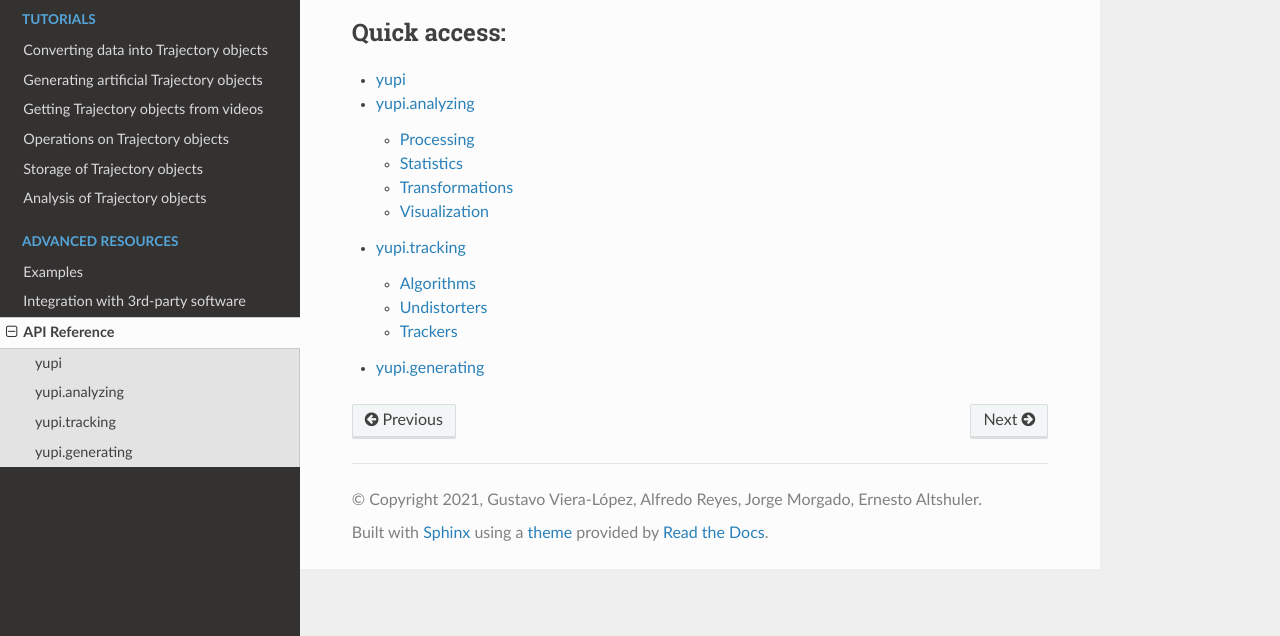
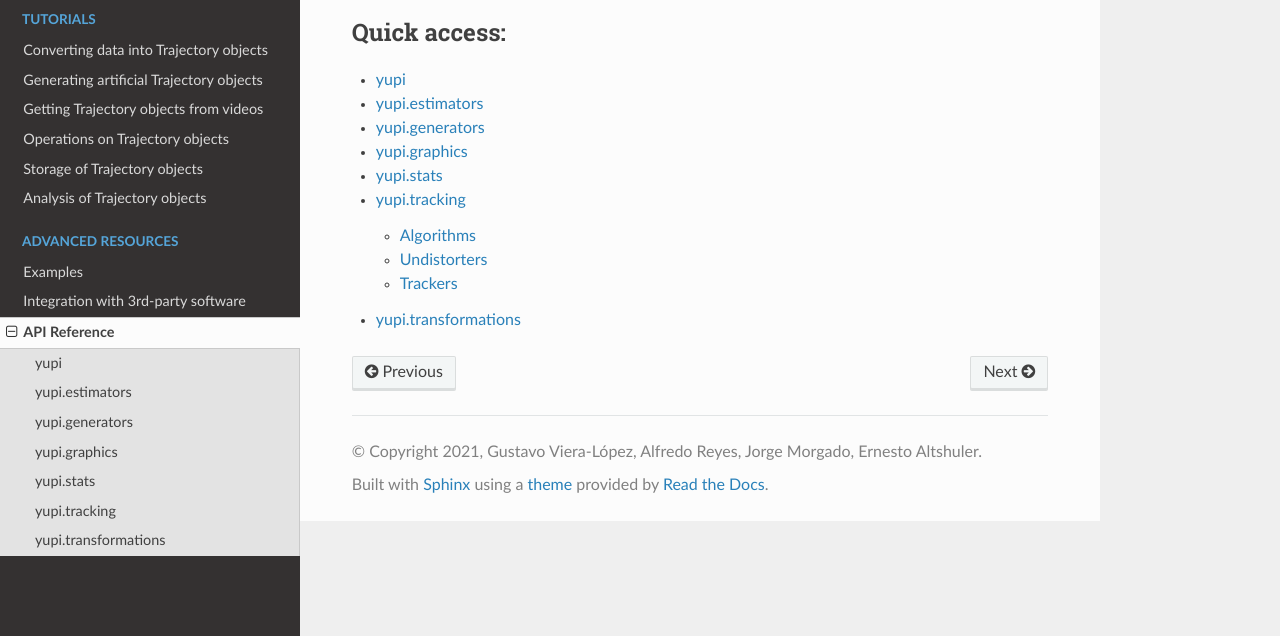
Before and after one commit to yupidevs/yupi, a Sphinx documentation site: the page built from docs/source/api_reference/api_reference.rst, in a window 1280 px wide, cut to the strip 264-900 px from the top of the page. Built offline with Sphinx 7.4.7 and the Read the Docs theme 2.0.0, drawn with Linux system fonts in a browser that asks for light colours.

Commit message:
Fix api reference

```diff
--- a/docs/source/api_reference/analyzing/processing.rst
+++ /dev/null
@@ -1,5 +0,0 @@
-Processing
-==========
-
-.. automodule:: processing
-  :members:
--- a/docs/source/api_reference/analyzing/statistics.rst
+++ /dev/null
@@ -1,5 +0,0 @@
-Statistics
-==========
-
-.. automodule:: statistics
-  :members:
--- a/docs/source/api_reference/analyzing/visualization.rst
+++ /dev/null
@@ -1,5 +0,0 @@
-Visualization
-=============
-
-.. automodule:: visualization
-  :members:
--- a/docs/source/api_reference/api_reference.rst
+++ b/docs/source/api_reference/api_reference.rst
@@ -8,6 +8,9 @@ API Reference
    :caption: Quick access:
 
    yupi
-   analyzing/analyzing
+   estimators/estimators
+   generators/generators
+   graphics/graphics
+   stats/stats
    tracking/tracking
-   generating/generating
+   transformations/transformations
--- /dev/null
+++ b/docs/source/api_reference/estimators/estimators.rst
@@ -0,0 +1,5 @@
+yupi.estimators
+===============
+
+.. automodule:: estimators
+   :members:
--- a/docs/source/api_reference/generating/generating.rst
+++ /dev/null
@@ -1,6 +0,0 @@
-yupi.generating
-===============
-
-
-.. automodule:: generating
-  :members:
--- /dev/null
+++ b/docs/source/api_reference/generators/generators.rst
@@ -0,0 +1,5 @@
+yupi.generators
+===============
+
+.. automodule:: generators
+   :members:
--- /dev/null
+++ b/docs/source/api_reference/graphics/graphics.rst
@@ -0,0 +1,5 @@
+yupi.graphics
+=============
+
+.. automodule:: graphics
+   :members:
--- /dev/null
+++ b/docs/source/api_reference/stats/stats.rst
@@ -0,0 +1,5 @@
+yupi.stats
+==========
+
+.. automodule:: stats
+   :members:
--- a/docs/source/api_reference/tracking/tracking.rst
+++ b/docs/source/api_reference/tracking/tracking.rst
@@ -1,6 +1,5 @@
 yupi.tracking
 =============
-
 
 .. automodule:: tracking
 
--- a/docs/source/api_reference/analyzing/transformations.rst
+++ b/docs/source/api_reference/transformations/transformations.rst
@@ -1,5 +1,5 @@
-Transformations
-===============
+yupi.transformations
+====================
 
 .. automodule:: transformations
   :members:
--- a/docs/source/conf.py
+++ b/docs/source/conf.py
@@ -14,9 +14,12 @@ import os
 import sys
 sys.path.insert(0, os.path.abspath('../../'))
 sys.path.insert(0, os.path.abspath('../../yupi/'))
+sys.path.insert(0, os.path.abspath('../../yupi/estimators/'))
+sys.path.insert(0, os.path.abspath('../../yupi/generators/'))
+sys.path.insert(0, os.path.abspath('../../yupi/graphics/'))
+sys.path.insert(0, os.path.abspath('../../yupi/stats/'))
 sys.path.insert(0, os.path.abspath('../../yupi/tracking/'))
-sys.path.insert(0, os.path.abspath('../../yupi/analyzing/'))
-sys.path.insert(0, os.path.abspath('../../yupi/generating/'))
+sys.path.insert(0, os.path.abspath('../../yupi/transformations/'))
 
 
 # -- Project information -----------------------------------------------------
--- a/docs/source/tutorials/operations.rst
+++ b/docs/source/tutorials/operations.rst
@@ -35,7 +35,7 @@ Spacial scaling of a trajectory can be also achieved by multiplying it by a cons
     scaled_traj = traj * 3   # scaled_traj points: [[3,6], [9,9], [12,6]]
 
 
-This operation can be made in-place when using the operator *=.
+This operation can be made in-place when using the operator ``*=``.
 
 
 Rotation
```
Also changed, not shown: docs/source/api_reference/analyzing/analyzing.rst (deleted, +0 -14 lines), yupi/__init__.py (+10 -8 lines), 3 other files.
